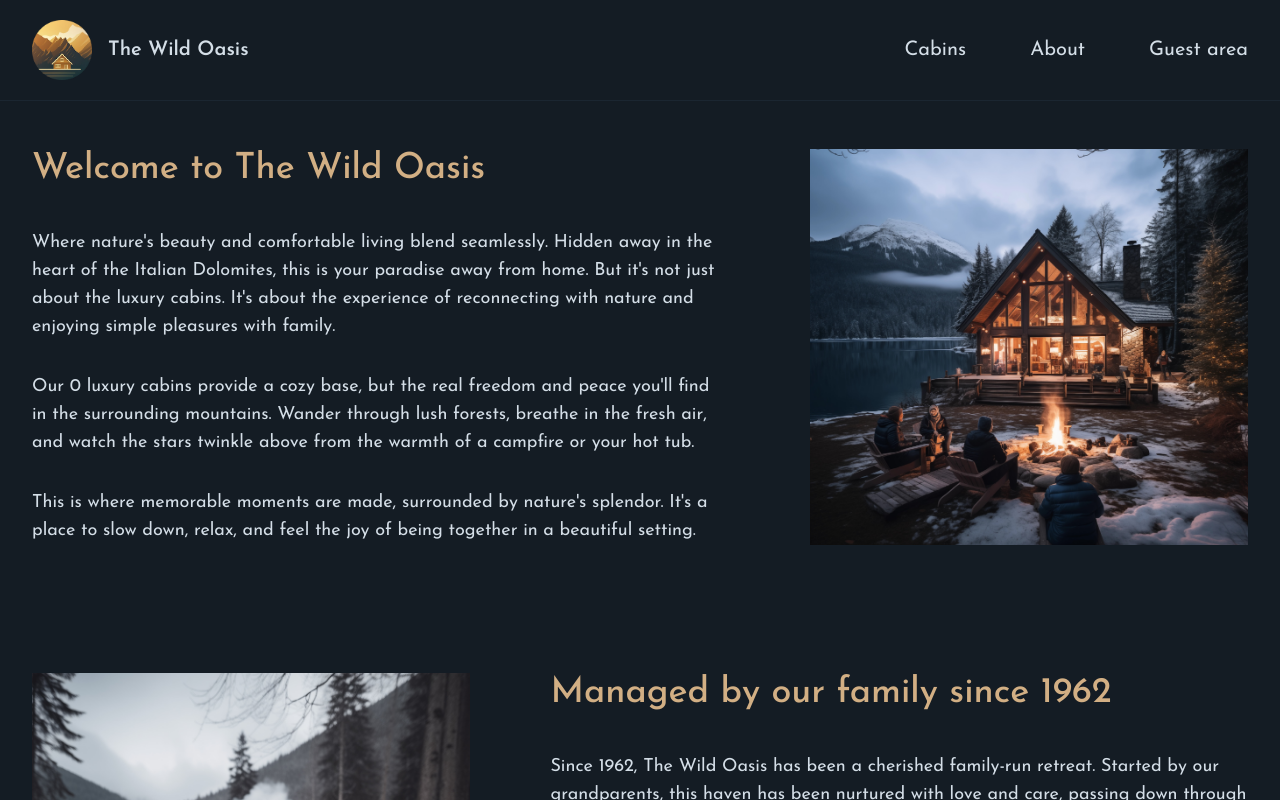
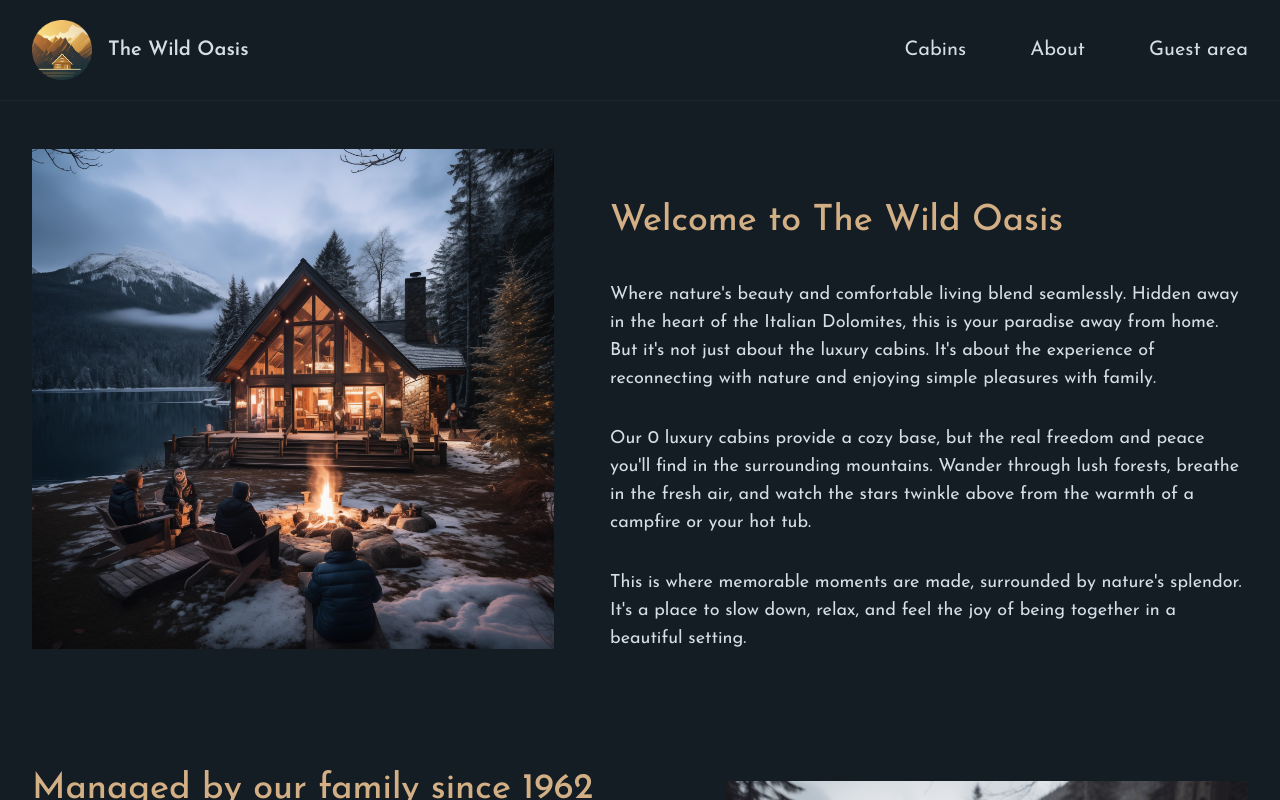
Before and after one commit to MahmoudKhair000/the-wild-oasis-ts, a Next.js app: page /about in a window 1280 px wide. Shown: the top 800 px of the page. Built offline with nearby package versions, Linux system fonts and the light colour scheme; no server answers; the database is empty.

Commit message:
feat: enhance Menu component styles and improve layout for better responsiveness; update About page structure and styling for improved readability

```diff
--- a/app/_components/Menu.tsx
+++ b/app/_components/Menu.tsx
@@ -24,20 +24,21 @@ function Menu({
 			<div className="z-10 h-screen w-screen absolute bg-primary-900 opacity-80"></div>
 			<div
 				// title="overlay"
-				className="z-10 h-screen w-screen absolute grid grid-rows-1 grid-cols-[fit-content_1fr]"
+				className="z-11 h-screen w-screen absolute grid grid-rows-1 grid-cols-[fit-content_1fr]"
 				onClick={handleClose}
 				//
 			>
 				<div
-					className="p-12 bg-accent-500 w-fit"
+					className="py-8 ps-10 pe-18 bg-primary-800 w-fit flex flex-col gap-6"
 					onClick={(e) => e.stopPropagation()}
 				>
-					<div onClick={handleClose}>
+					<div
+						className="w-full"
+						onClick={handleClose}
+					>
 						<Logo />
 					</div>
-					<br />
-					{/* <br /> */}
-					<ul className="flex flex-col gap-2 items-start justify-center w-fit bg-primary-800 p-2 rounded-lg border border-primary-500 me-8">
+					<ul className="flex grow flex-col gap-2 items-start justify-center w-fit p-2 rounded-lg border-0 border-primary-500">
 						<li
 							className="w-full"
 							onClick={handleClose}
@@ -61,7 +62,7 @@ function Menu({
 							</Link>
 						</li>
 						<li
-							className="w-full mt-6"
+							className="w-full mt-auto"
 							onClick={handleClose}
 						>
 							<Link
--- a/app/about/page.tsx
+++ b/app/about/page.tsx
@@ -20,35 +20,10 @@ export default async function Page() {
 	const numCabins: number = cabins.length;
 
 	return (
-		<div className="grid grid-cols-5 gap-x-20 gap-y-32 text-lg items-center">
-			<div className="col-span-3">
-				<h1 className="text-4xl mb-10 text-accent-400 font-medium">
-					Welcome to The Wild Oasis
-				</h1>
-
-				<div className="space-y-8">
-					<p>
-						Where nature&apos;s beauty and comfortable living blend seamlessly.
-						Hidden away in the heart of the Italian Dolomites, this is your
-						paradise away from home. But it&apos;s not just about the luxury
-						cabins. It&apos;s about the experience of reconnecting with nature
-						and enjoying simple pleasures with family.
-					</p>
-					<p>
-						Our {numCabins} luxury cabins provide a cozy base, but the real
-						freedom and peace you&apos;ll find in the surrounding mountains.
-						Wander through lush forests, breathe in the fresh air, and watch the
-						stars twinkle above from the warmth of a campfire or your hot tub.
-					</p>
-					<p>
-						This is where memorable moments are made, surrounded by
-						nature&apos;s splendor. It&apos;s a place to slow down, relax, and
-						feel the joy of being together in a beautiful setting.
-					</p>
-				</div>
-			</div>
-
-			<div className="col-span-2 h-full relative">
+		<>
+			<div className="mb-10 lg:flex h-fit gap-x-14 space-y-14 text-lg items-center max-md:px-6">
+				{/*  */}
+				<div className="lg:w-[45%] h-full min-h-125 relative">
 					<Image
 						src={img1}
 						className="object-cover object-center"
@@ -58,8 +33,40 @@ export default async function Page() {
 						alt="Family sitting around a fire pit in front of cabin"
 					/>
 				</div>
+				{/*  */}
+				<div className="lg:w-[55%]">
+					<h1 className="max-xl:text-3xl text-4xl mb-10 text-accent-400 font-medium">
+						Welcome to The Wild Oasis
+					</h1>
 
-			<div className="col-span-2 h-full relative">
+					<div className="space-y-8">
+						<p>
+							Where nature&apos;s beauty and comfortable living blend
+							seamlessly. Hidden away in the heart of the Italian Dolomites,
+							this is your paradise away from home. But it&apos;s not just about
+							the luxury cabins. It&apos;s about the experience of reconnecting
+							with nature and enjoying simple pleasures with family.
+						</p>
+						<p>
+							Our {numCabins} luxury cabins provide a cozy base, but the real
+							freedom and peace you&apos;ll find in the surrounding mountains.
+							Wander through lush forests, breathe in the fresh air, and watch
+							the stars twinkle above from the warmth of a campfire or your hot
+							tub.
+						</p>
+						<p>
+							This is where memorable moments are made, surrounded by
+							nature&apos;s splendor. It&apos;s a place to slow down, relax, and
+							feel the joy of being together in a beautiful setting.
+						</p>
+					</div>
+				</div>
+			</div>
+
+			<br />
+
+			<div className="mb-10 lg:flex lg:flex-row-reverse h-fit gap-x-14 space-y-14 text-lg items-center max-md:px-6">
+				<div className="lg:w-[45%] h-full min-h-100 relative">
 					<Image
 						src={'/about-2.jpg'}
 						className="object-cover object-center"
@@ -67,29 +74,28 @@ export default async function Page() {
 						alt="Family that manages The Wild Oasis"
 					/>
 				</div>
-
-			<div className="col-span-3">
-				<h1 className="text-4xl mb-10 text-accent-400 font-medium">
+				<div className="lg:w-[55%]">
+					<h1 className="max-xl:text-3xl text-4xl mb-10 text-accent-400 font-medium">
 						Managed by our family since 1962
 					</h1>
 
 					<div className="space-y-8">
 						<p>
-						Since 1962, The Wild Oasis has been a cherished family-run retreat.
-						Started by our grandparents, this haven has been nurtured with love
-						and care, passing down through our family as a testament to our
-						dedication to creating a warm, welcoming environment.
+							Since 1962, The Wild Oasis has been a cherished family-run
+							retreat. Started by our grandparents, this haven has been nurtured
+							with love and care, passing down through our family as a testament
+							to our dedication to creating a warm, welcoming environment.
 						</p>
 						<p>
-						Over the years, we&apos;ve maintained the essence of The Wild Oasis,
-						blending the timeless beauty of the mountains with the personal
-						touch only a family business can offer. Here, you&apos;re not just a
-						guest; you&apos;re part of our extended family. So join us at The
-						Wild Oasis soon, where tradition meets tranquility, and every visit
-						is like coming home.
+							Over the years, we&apos;ve maintained the essence of The Wild
+							Oasis, blending the timeless beauty of the mountains with the
+							personal touch only a family business can offer. Here, you&apos;re
+							not just a guest; you&apos;re part of our extended family. So join
+							us at The Wild Oasis soon, where tradition meets tranquility, and
+							every visit is like coming home.
 						</p>
 
-					<div>
+						<div className="max-md:text-center md:max-lg:ps-10">
 							<Link
 								href="/cabins"
 								className="inline-block mt-4 bg-accent-500 px-8 py-5 text-primary-800 text-lg font-semibold hover:bg-accent-600 transition-all"
@@ -100,5 +106,6 @@ export default async function Page() {
 					</div>
 				</div>
 			</div>
+		</>
 	);
 }
--- a/app/page.tsx
+++ b/app/page.tsx
@@ -18,12 +18,12 @@ export default function Page() {
 			/>
 
 			<div className="relative z-10 text-center">
-				<h1 className="text-8xl text-primary-50 mb-10 tracking-tight font-normal">
+				<h1 className="text-4xl sm:text-6xl md:text-8xl text-primary-50 mb-10 tracking-tight font-normal">
 					Welcome to paradise.
 				</h1>
 				<Link
 					href="/cabins"
-					className="bg-accent-500 px-8 py-6 text-primary-800 text-lg font-semibold hover:bg-accent-600 transition-all"
+					className="bg-accent-500 px-8 py-6 text-primary-800 text-lg md:text-xl font-semibold hover:bg-accent-600 transition-all"
 				>
 					Explore luxury cabins
 				</Link>
```
Lines whose indentation alone changed are shown as unchanged.
